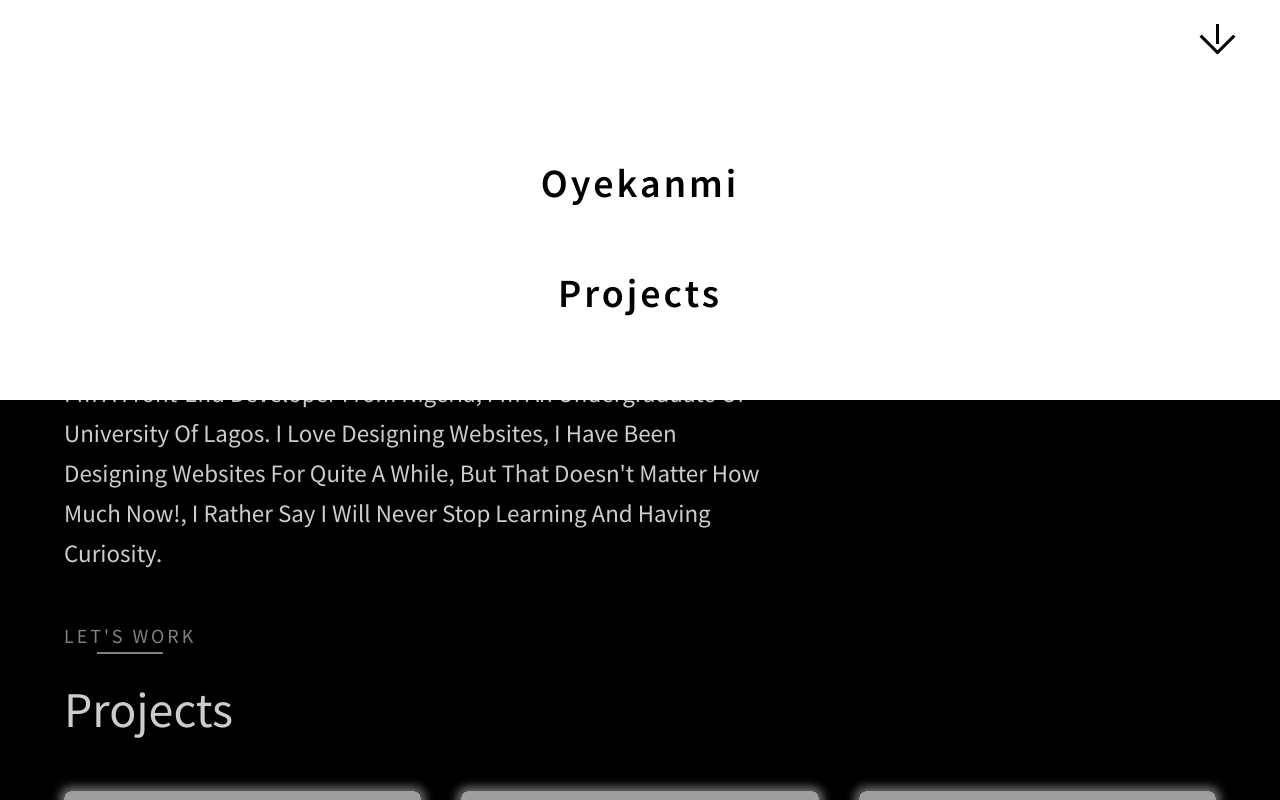
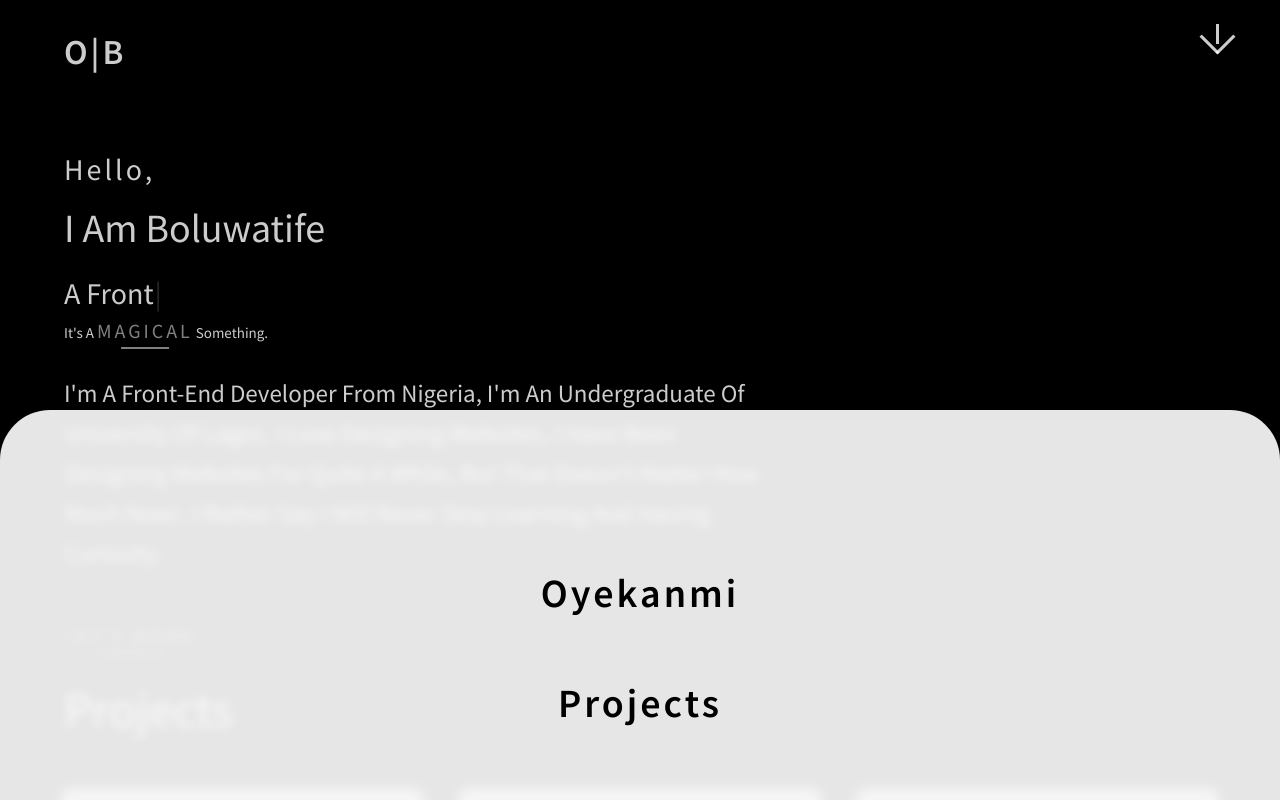
Before and after one commit to oyekanm/Portfolio, a React (Create React App) app: page / in a window 1280 px wide. Both pictures are taken after a click on the element 1215 px from the left and 44 px from the top of the page. Shown: the top 800 px of the page. Built offline with nearby package versions, Linux system fonts and the light colour scheme; grey boxes are pictures that could not be loaded.

Commit message:
updated data

```diff
--- a/src/assets/css/index.css
+++ b/src/assets/css/index.css
@@ -33,9 +33,10 @@ a {
 .Nav__name:link,
 .Nav__name:visited,
 .Nav__name:hover {
-  font-size: 3rem;
+  font-size: 3.5rem;
   font-weight: 600;
   position: fixed;
+  letter-spacing: 3px;
   color: rgba(255, 255, 255, 0.8);
   top: 3rem;
   z-index: 100;
@@ -58,8 +59,6 @@ a {
   background-color: rgba(255, 255, 255, 0.8);
   margin: 0.5rem auto;
   transition: all 0.3s ease-in-out;
-
-  background-color: #000;
 }
 .Nav__button:nth-child(2) {
   width: 2rem;
@@ -95,21 +94,24 @@ a {
   padding-top: 10%;
 }
 .navbar {
-  display: none;
+  opacity: 0;
+  visibility: hidden;
   z-index: 1000;
   width: 100%;
   height: 50vh;
   position: fixed;
-  bottom: 0;
+  bottom: -300px;
   left: 0;
-  top: -100%;
   transition: all 1s;
+  border-top-left-radius: 50px;
+  border-top-right-radius: 50px;
 }
-.active {
-  display: block;
-  top: 0;
-  background-color: rgba(255, 255, 255, 1);
-  /* bottom: -100px; */
+.activ {
+  opacity: 1;
+  visibility: visible;
+  bottom: -10px;
+  background-color: rgba(255, 255, 255, 0.9);
+  backdrop-filter: blur(5px);
 }
 .Nav__item {
   list-style: none;
--- a/src/components/Navbar.jsx
+++ b/src/components/Navbar.jsx
@@ -18,15 +18,15 @@ function Navbar() {
         <div className="Nav__button"></div>
         <div className="Nav__button"></div>
       </div>
-      <div className={show ? "navbar active" : "navbar"}>
+      <div className={show ? "navbar activ" : "navbar"}>
         <ul className="navbar-nav">
-          <li className="Nav__item">
+          <li className="Nav__item" onClick={() => setShow(false)}>
             <NavLink to="/" className="Nav__link ">
               Oyekanmi
             </NavLink>
           </li>
-          <li className="Nav__item">
-            <NavLink to="/projects" className="Nav__link ">
+          <li className="Nav__item" onClick={() => setShow(false)}>
+            <NavLink to="/projects" className="Nav__link">
               Projects
             </NavLink>
           </li>
```
